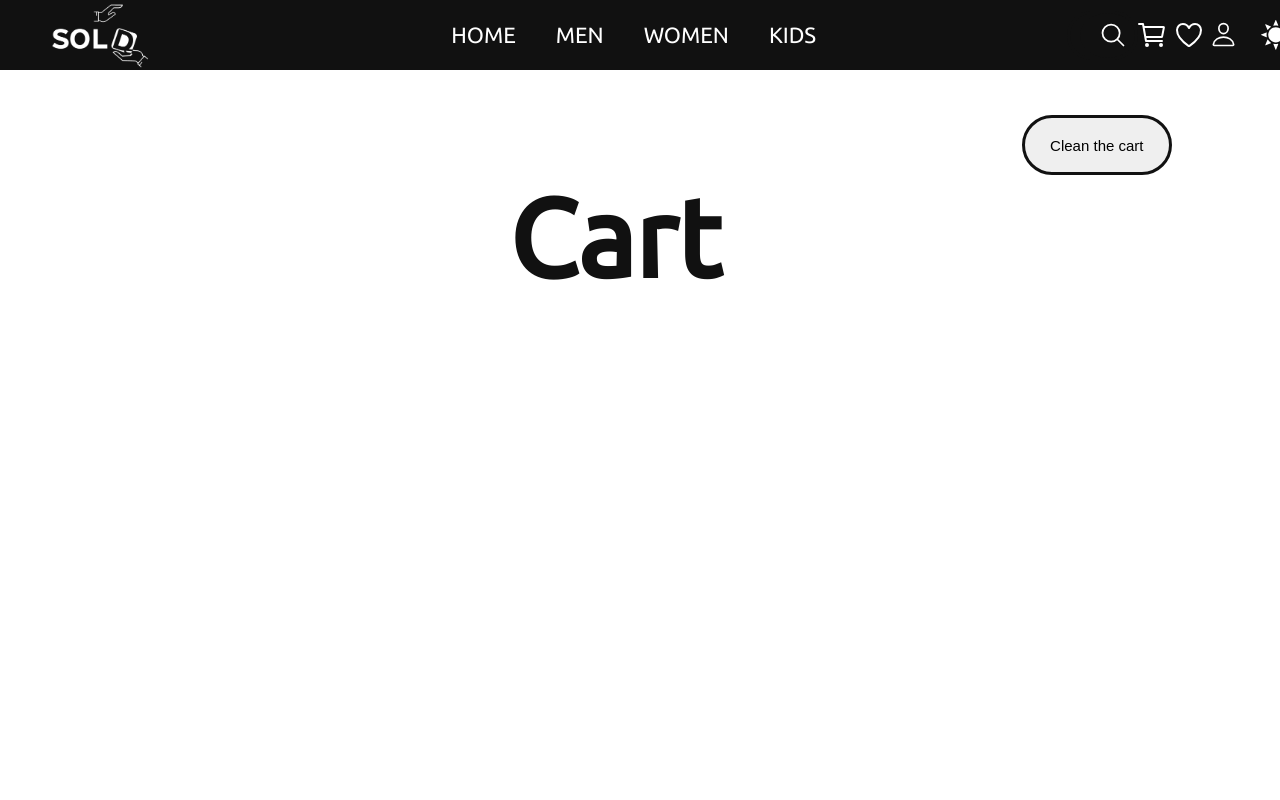
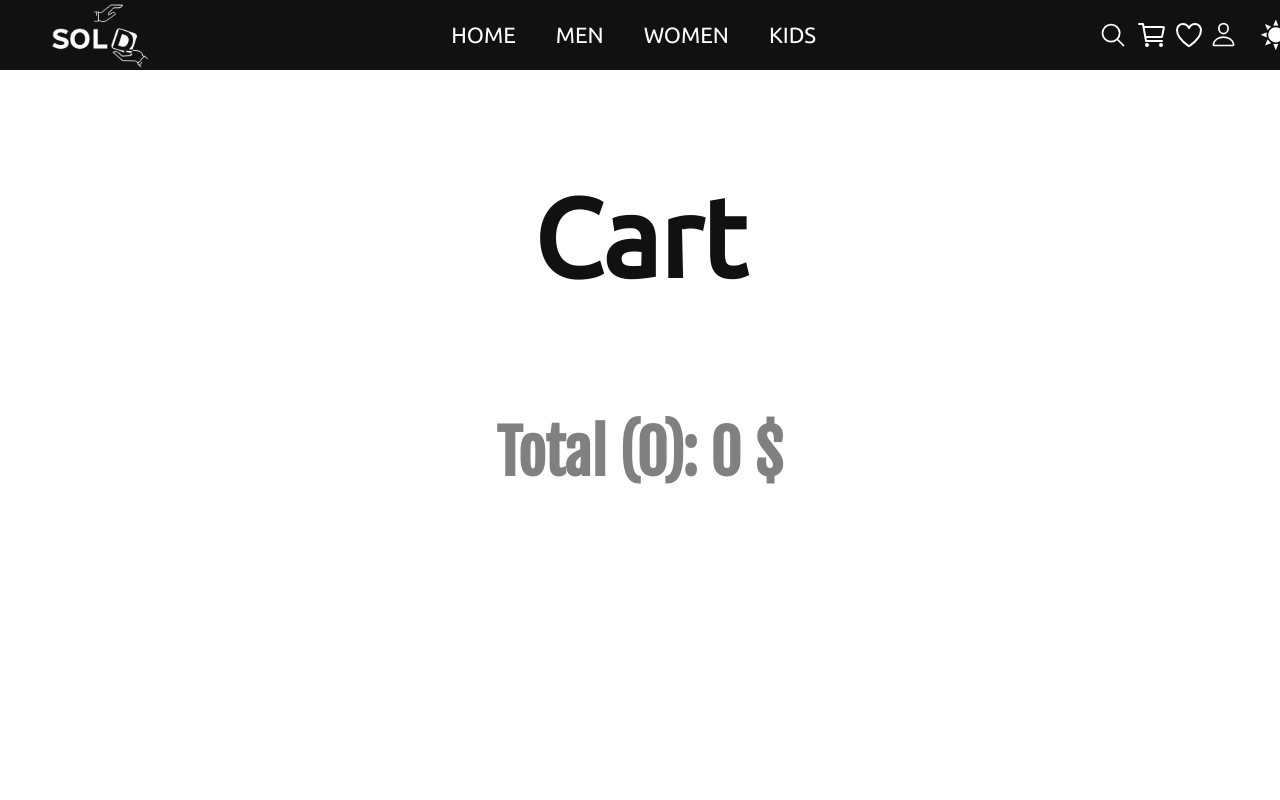
Before and after one commit to denyshub/SoldSToreOz, a React (Create React App) app: page /cart in a window 1280 px wide. Shown: the top 800 px of the page. Built offline with nearby package versions, Linux system fonts and the light colour scheme; a web font is replaced by a local one.

Commit message:
cart finished

```diff
--- a/src/PagesFolder/MenPage/Components/Products/Products.module.css
+++ b/src/PagesFolder/MenPage/Components/Products/Products.module.css
@@ -139,3 +139,10 @@ flex-wrap: wrap;
     }
 
   }
+
+  .mapButton{
+    background-color: #111;
+    color: white;
+    width: 25%;
+    border-top-right-radius: 30px;
+  }
--- a/src/ProductTemplate.jsx
+++ b/src/ProductTemplate.jsx
@@ -1,16 +1,16 @@
 import React from "react";
 import { NavLink } from "react-router-dom";
-import s from './PagesFolder/MenPage/Components/Products/Products.module.css'
+import s from "./PagesFolder/MenPage/Components/Products/Products.module.css";
 export const ProductTemplate = (props) => {
   let productPath = "/" + props.id;
-  let price = props.Price + "$"
+  let price = props.Price + "$";
   return (
     <div class={s.imageFrame}>
       <div className={s.likeProduct + " " + "liked"}>
         <ion-icon name="heart-outline"></ion-icon>
       </div>
       <NavLink to={productPath}>
-        <img src={props.ImgLink} alt="nike" className = {s.clothes} />
+        <img src={props.ImgLink} alt="nike" className={s.clothes} />
       </NavLink>
       <div className={s.NamePrice}>
         <p className={s.caption}>{props.ProductName}</p>
--- /dev/null
+++ b/src/ProductTemplateCart.jsx
@@ -0,0 +1,24 @@
+import React from "react";
+import { NavLink } from "react-router-dom";
+import s from "./PagesFolder/MenPage/Components/Products/Products.module.css";
+export const ProductTemplateCart = (props) => {
+  let productPath = "/" + props.id;
+  let price = props.Price + "$";
+  return (
+    <div class={s.imageFrame}>
+      <div className={s.likeProduct + " " + "liked"}>
+        <ion-icon name="heart-outline"></ion-icon>
+      </div>
+      <NavLink to={productPath}>
+        <img src={props.ImgLink} alt="nike" className={s.clothes} />
+      </NavLink>
+      <div className={s.NamePrice}>
+        <p className={s.caption}>{props.ProductName}</p>
+        <p className={s.price}>{price}</p>
+      </div>
+      <button className={s.mapButton} onClick={props.handleRemoveItem}>
+        Remove
+      </button>
+    </div>
+  );
+};
--- a/src/cart/cart.jsx
+++ b/src/cart/cart.jsx
@@ -1,28 +1,48 @@
-import { React, useState, useEffect, useRef } from "react";
-import { ProductTemplate } from "../ProductTemplate";
-import { clearCart } from "../state/state";
+import { React, useState, useRef, useEffect } from "react";
+import { ProductTemplateCart } from "../ProductTemplateCart";
 import Header from "../Header/Header";
 import s from "./cart.module.css";
 const Cart = (props) => {
   const cartBoxRef = useRef(null);
+  const [total, setTotal] = useState(0);
+  const [count, setCount] = useState(0);
+  let cartItems = JSON.parse(localStorage.getItem("newCartItems")) || [];
+  useEffect(() => {
+    // Перераховуємо суму кожен раз, коли змінюється список товарів
+    let sum = 0;
+    let counter = 0;
+    cartItems.forEach((item) => (sum += item.price, counter += 1));
+    setTotal(sum);
+    setCount(counter);
+  }, [cartItems]);
 
-  const handleClearCart = () => {
-    clearCart(() => {
-      while (cartBoxRef.current.firstChild) {
-        cartBoxRef.current.removeChild(cartBoxRef.current.firstChild);
-      }
-    });
+  const handleRemoveItem = (item) => {
+    const updatedCartItems = cartItems.filter((p) => p.id !== item.id);
+    localStorage.setItem("newCartItems", JSON.stringify(updatedCartItems));
+    setTotal(updatedCartItems.reduce((acc, p) => acc + p.price, 0));
+    const childToRemove = cartBoxRef.current.querySelector(`[id="${item.id}"]`);
+    if (childToRemove) {
+      cartBoxRef.current.removeChild(childToRemove);
+    }
   };
 
   function showCartItems() {
-    let cartItems = JSON.parse(localStorage.getItem("newCartItems")) || [];
     return cartItems.map((p) => (
-      <ProductTemplate
+      <ProductTemplateCart
         id={p.id}
         ProductName={p.name}
         ImgLink={p.imgMain}
         Price={p.price}
+        handleRemoveItem={() => handleRemoveItem(p)}
       />
+    ));
+  }
+
+  function showButtons() {
+    return cartItems.map((p) => (
+      <button className={s.mapButton} onClick={() => handleRemoveItem(p)}>
+        Remove
+      </button>
     ));
   }
 
@@ -39,12 +59,14 @@ const Cart = (props) => {
         <div className={s.cartTextDiv}>
           {" "}
           <h1>Cart</h1>
-          <button className={s.clearCartButton} onClick={handleClearCart}>
-            Clean the cart
-          </button>
+        </div>
+        <div className={s.totalDiv}>
+          {" "}
+          <h1>Total ({count}): {total} $</h1>{" "}
         </div>
         <div ref={cartBoxRef} className={s.cartProductsDiv}>
           <div id={s.productBox}>{showCartItems()}</div>
+
         </div>
       </div>
     </>
--- a/src/cart/cart.module.css
+++ b/src/cart/cart.module.css
@@ -7,16 +7,17 @@ display: flex;
 justify-content: center;
 }
 #productBox{
+  flex-wrap: wrap;
   margin-top: 50px;
   margin-bottom: 100px;
-  width: 1600px;
+  width: 100%;
   height: auto;
   display: flex;
+  gap: 3rem;
   flex-direction: row;
-  justify-content: start;
-  margin-left: 10%;
-  flex-wrap: wrap;
-  gap: 3em;
+justify-content: center;
+
+
 }
 .cartTextDiv{
 margin-top: 100px;
@@ -53,3 +54,29 @@ height: 60px;
 .clearCartButton:hover{
   background-color: rgba(255, 0, 0, 0.626);
   }
+
+  .totalDiv{
+    text-align: center;
+    margin-top: 25px;
+    font-size: 30px;
+    font-family: 'Fjalla one';
+    color: gray;
+  }
+
+
+  .mapButton{
+    margin-left: 15%;
+    margin-top: 5px;
+ display: flex;
+ width: 30%;
+ justify-content: center;
+ font-size: 25px;
+ color: white;
+ background-color: #111;
+ border-radius: 20px;
+ transition: 0.5s;
+  }
+
+  .mapButton:hover{
+    background-color: gray;
+  }
```
Also changed, not shown: src/cart/cart-item.jsx (deleted, +0 -28 lines).
